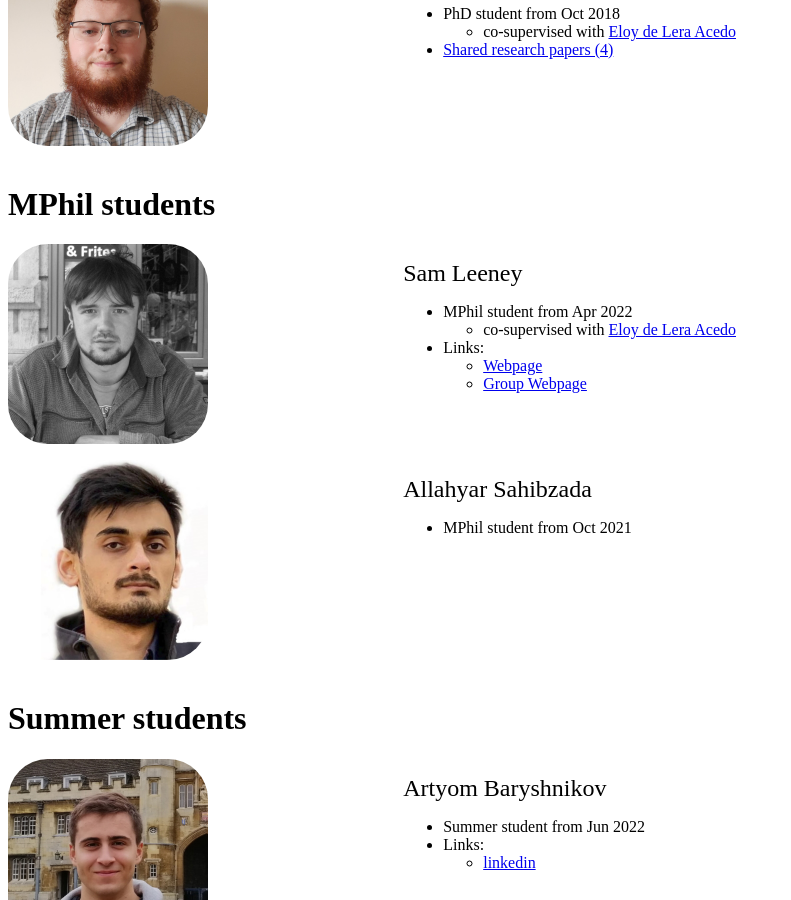
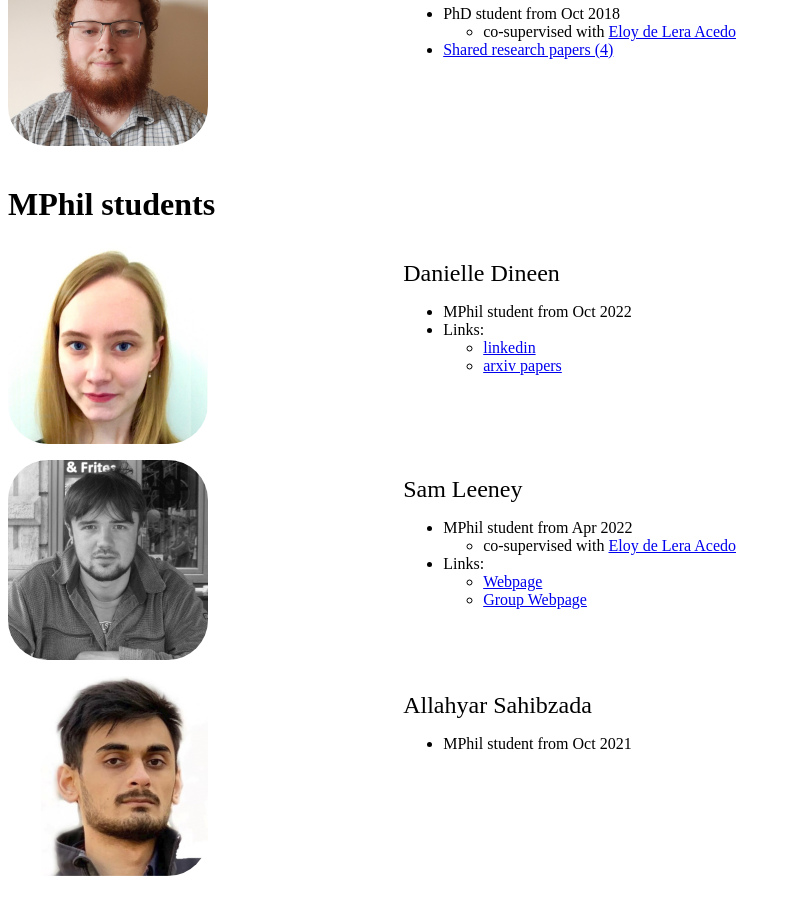
Before and after one commit to williamjameshandley/williamjameshandley.github.io, a Jekyll site: the page assets/students/students.html, which Jekyll copies as it is, in a window 1280 px wide and 900 px high, scrolled down 1984 px. Shown: the whole window, without its empty margins (0-791 px from the left). Built offline with Jekyll 4.4.1, drawn with Linux system fonts in a browser that asks for light colours.

Commit message:
Added danielle

```diff
--- a/assets/students/students.html
+++ b/assets/students/students.html
@@ -229,6 +229,28 @@
 <div class="wrapper" style="margin-top:30pt">
   <h1>MPhil students</h1>
   <div class="grid">
+    <div class="grid-item">
+      <img src="/assets/students/images/danielle_dineen.jpg" />
+    </div>
+    <div class="grid-item">
+      <p>
+        <font size="+2">Danielle Dineen</font>
+      </p>
+      <p>
+        <ul>
+          <li>MPhil student from Oct 2022</li>
+          <li>Links:</li>
+          <ul>
+            <li>
+              <a href="https://www.linkedin.com/in/danielle-dineen-34887a120/">linkedin</a>
+            </li>
+            <li>
+              <a href="https://arxiv.org/search/?query=danielle+dineen&searchtype=all&source=header">arxiv papers</a>
+            </li>
+          </ul>
+        </ul>
+      </p>
+    </div>
     <div class="grid-item">
       <img src="/assets/students/images/sam_leeney.jpg" />
     </div>
```
Also changed, not shown: assets/students/students.yaml (+9 -0 lines), assets/students/images/danielle_dineen.jpg (added), assets/students/images/originals/danielle_dineen.jpg (added), assets/students/students.png.
